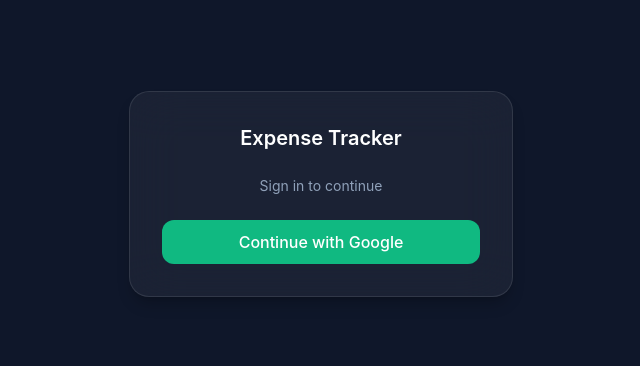
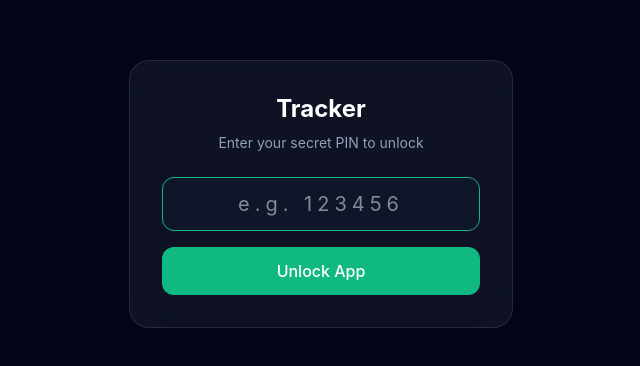
Before and after one commit to Vinith467/Expense-Tracker-, a React (Vite) app: page /login in a window 1280 px wide. Shown: the part 206-572 px from the top of the page, without its empty margins (319-959 px from the left). Built offline with nearby package versions, Linux system fonts and the light colour scheme; no server answers.

Commit message:
feat: Add PIN unlock login page and remove Google auth

```diff
--- a/src/pages/LoginPage.jsx
+++ b/src/pages/LoginPage.jsx
@@ -1,17 +1,77 @@
-import { signInWithGoogle } from '../services/firebase/auth';
+import { useState } from 'react';
+import { signInWithEmail, registerWithEmail } from '../services/firebase/auth';
+
+const SECRET_EMAIL = 'admin@expensetracker.app';
 
 export default function LoginPage() {
+  const [password, setPassword] = useState('');
+  const [error, setError] = useState('');
+  const [loading, setLoading] = useState(false);
+
+  const handleLogin = async (e) => {
+    e.preventDefault();
+    if (password.length < 6) {
+      setError('Password must be at least 6 characters (Firebase rule).');
+      return;
+    }
+
+    setLoading(true);
+    setError('');
+
+    try {
+      // Attempt to log in with the hidden email and provided password
+      await signInWithEmail(SECRET_EMAIL, password);
+    } catch (err) {
+      // If login fails (either wrong password or account doesn't exist yet)
+      try {
+        // Attempt to create the account.
+        // If this succeeds, it means it's their FIRST time logging in, and this password is now saved!
+        await registerWithEmail(SECRET_EMAIL, password);
+      } catch (registerErr) {
+        // If registration fails with 'email-already-in-use', the account exists but they typed the wrong password.
+        if (registerErr.code === 'auth/email-already-in-use') {
+          setError('Incorrect PIN.');
+        } else if (registerErr.code === 'auth/operation-not-allowed') {
+          setError('Email/Password auth is disabled in your Firebase console!');
+        } else {
+          setError(`Error: ${registerErr.message}`);
+          console.error(registerErr);
+        }
+      }
+    } finally {
+      setLoading(false);
+    }
+  };
+
   return (
-    <div className="min-h-screen flex items-center justify-center bg-background">
-      <div className="glass-card p-8 w-full max-w-sm text-center space-y-6">
-        <h1 className="text-xl font-semibold text-white">Expense Tracker</h1>
-        <p className="text-slate-400 text-sm">Sign in to continue</p>
-        <button
-          onClick={signInWithGoogle}
-          className="w-full rounded-xl bg-primary hover:bg-primary-hover transition-colors text-white font-medium py-2.5"
-        >
-          Continue with Google
-        </button>
+    <div className="min-h-screen flex items-center justify-center bg-slate-950 px-4">
+      <div className="glass-card p-8 w-full max-w-sm space-y-6 shadow-2xl">
+        <div className="text-center">
+          <h1 className="text-2xl font-bold text-white mb-2">Tracker</h1>
+          <p className="text-slate-400 text-sm">Enter your secret PIN to unlock</p>
+        </div>
+
+        <form onSubmit={handleLogin} className="space-y-4">
+          <div>
+            <input
+              type="password"
+              placeholder="e.g. 123456"
+              value={password}
+              onChange={(e) => setPassword(e.target.value)}
+              className="w-full bg-slate-900/80 border border-white/10 rounded-xl px-4 py-3 text-center tracking-[0.25em] text-white text-xl focus:outline-none focus:border-primary transition-colors"
+              autoFocus
+            />
+            {error && <p className="text-danger text-sm mt-3 text-center font-medium">{error}</p>}
+          </div>
+
+          <button
+            type="submit"
+            disabled={loading}
+            className="w-full rounded-xl bg-primary hover:bg-primary-hover transition-colors text-white font-medium py-3 disabled:opacity-50"
+          >
+            {loading ? 'Unlocking...' : 'Unlock App'}
+          </button>
+        </form>
       </div>
     </div>
   );
```
